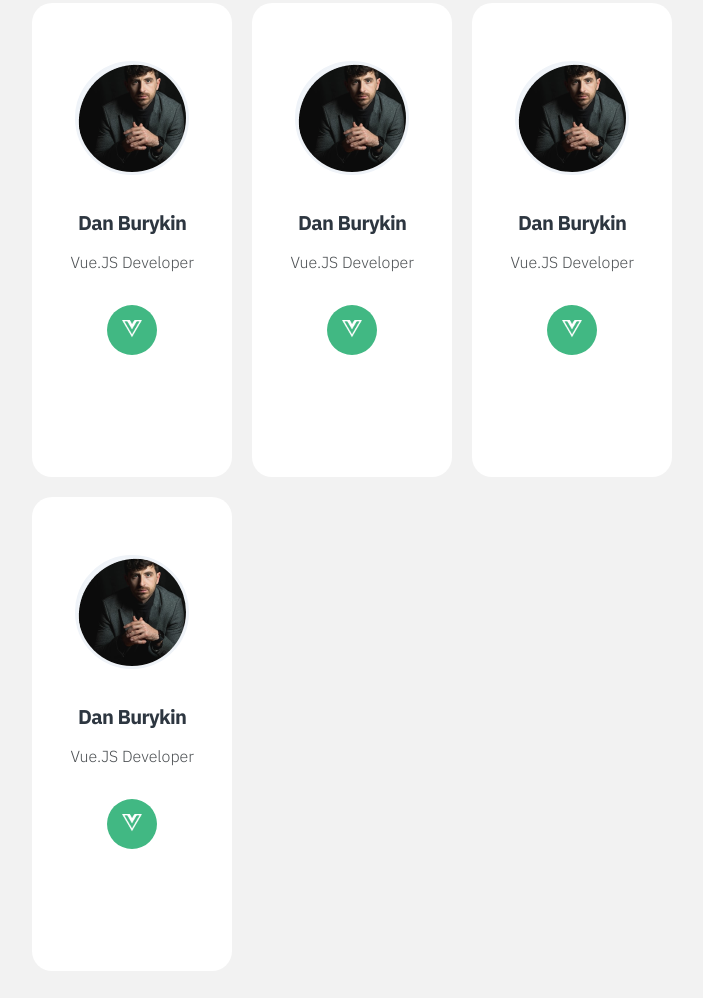
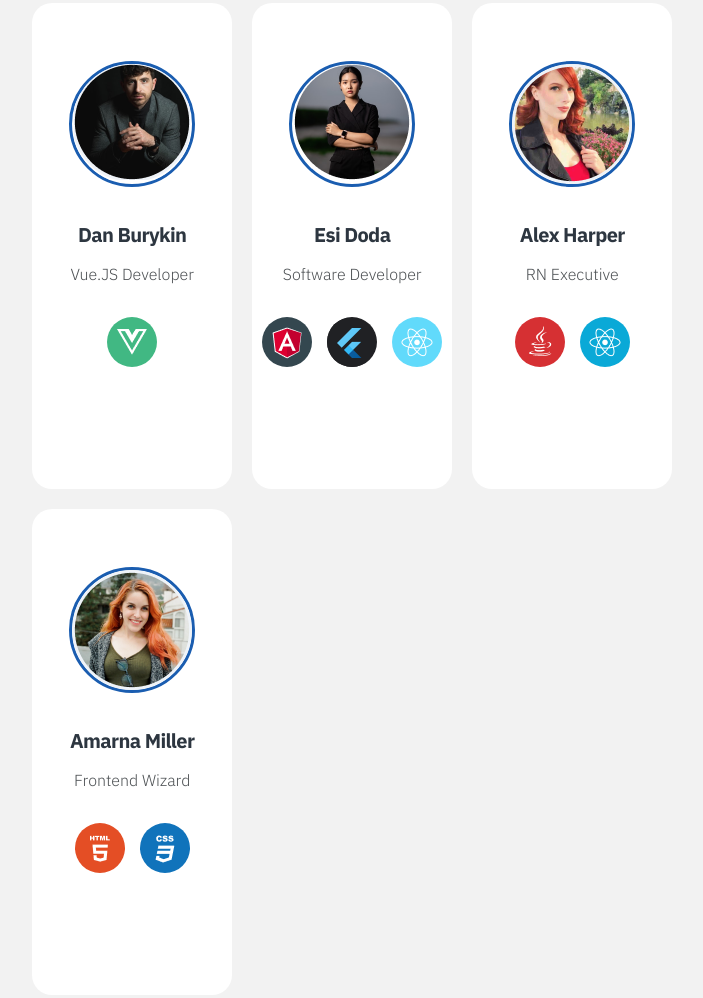
Before and after one commit to SuNsTr1kE/fed-online, a plain HTML site: page 11/index.html in a window 1280 px wide. Shown: the part 421-1419 px from the top of the page, without its empty margins (197-900 px from the left). Drawn offline with Linux system fonts and the light colour scheme.

Commit message:
переробка

```diff
--- a/11/index.html
+++ b/11/index.html
@@ -13,74 +13,81 @@
 <body>
     <main>
         <h1>
-            <strong>
-                Best Developers
-            </strong>
+            <strong>Best Developers</strong>
             On The Planet
         </h1>
-        <p class="sub-title-text">
-            This Product integrates with your favorite apps to automate workflows and ensure smooth, productive work days.
-        </p>
+        <p class="sub-title-text">This Product integrates with your favorite apps to automate workflows and ensure
+            smooth, productive work days.</p>
+
         <div class="card-row clearfix">
             <div class="user-card">
-                <div class="user-photo"><img src="/img/Oval.png" alt="user"></div>
-                <h4>
-                    Dan Burykin
-                </h4>
-                <p>
-                    Vue.JS Developer
-                </p>
+                <div class="user-photo">
+                    <img src="/img/Dan.png" alt="user">
+                </div>
+                <h4>Dan Burykin</h4>
+                <p>Vue.JS Developer</p>
                 <div class="skills">
-                    <div class="slill-item vue">
-                        <img src="/img/Just Logo.png" alt="logo">
-                    </div>
-                </div>
-            </div>
-            <div class="user-card">
-                <div class="user-photo"><img src="/img/Oval.png" alt="user"></div>
-                <h4>
-                    Dan Burykin
-                </h4>
-                <p>
-                    Vue.JS Developer
-                </p>
-                <div class="skills">
-                    <div class="slill-item vue">
-                        <img src="/img/Just Logo.png" alt="logo">
-                    </div>
-                </div>
-            </div>
-            <div class="user-card">
-                <div class="user-photo"><img src="/img/Oval.png" alt="user"></div>
-                <h4>
-                    Dan Burykin
-                </h4>
-                <p>
-                    Vue.JS Developer
-                </p>
-                <div class="skills">
-                    <div class="slill-item vue">
-                        <img src="/img/Just Logo.png" alt="logo">
-                    </div>
-                </div>
-            </div>
-            <div class="user-card">
-                <div class="user-photo"><img src="/img/Oval.png" alt="user"></div>
-                <h4>
-                    Dan Burykin
-                </h4>
-                <p>
-                    Vue.JS Developer
-                </p>
-                <div class="skills">
-                    <div class="slill-item vue">
-                        <img src="/img/Just Logo.png" alt="logo">
+                    <div class="skill-item vue">
+                        <img class="img-logo1" src="/img/Just Logo.png" alt="logo">
                     </div>
                 </div>
             </div>
 
+            <div class="user-card">
+                <div class="user-photo">
+                    <img src="/img/Esi.png" alt="user">
+                </div>
+                <h4>Esi Doda</h4>
+                <p>Software Developer</p>
+                <div class="skills">
+                    <div class="skill-item vue1">
+                        <img class="img-logo2"  src="/img/Just LogoA.png" alt="logo">
+                    </div>
+                    <div class="skill-item vue2">
+                        <img class="img-logo3"  src="/img/logo blue.png" alt="logo">
+                    </div>
+                    <div class="skill-item vue3">
+                        <img class="img-logo4"  src="/img/logo atom.png" alt="logo">
+                    </div>
+                </div>
+            </div>
+
+            <div class="user-card">
+                <div class="user-photo">
+                    <img src="/img/Alex.png" alt="user">
+                </div>
+                <h4>Alex Harper</h4>
+                <p>RN Executive</p>
+                <div class="skills">
+                    <div class="skill-item vue4">
+                        <img class="img-logo5" src="/img/logo java.png" alt="logo">
+                    </div>
+                    <div class="skill-item vue5">
+                        <img class="img-logo6" src="/img/logo atom.png" alt="logo">
+                    </div>
+                </div>
+            </div>
+
+            <div class="user-card">
+                <div class="user-photo">
+                    <img src="/img/Amarna.png" alt="user">
+                </div>
+                <h4>Amarna Miller</h4>
+                <p>Frontend Wizard</p>
+                <div class="skills">
+                    <div class="skill-item vue6">
+                        <img class="img-logo7" src="/img/Just html.png" alt="logo">
+                    </div>
+                    <div class="skill-item vue7">
+                        <img class="img-logo8" src="/img/Just css.png" alt="logo">
+                    </div>
+                </div>
+            </div>
         </div>
+        </div>
+
+
+
     </main>
+
 </body>
-
-</html>
--- a/11/style11/style.css
+++ b/11/style11/style.css
@@ -1,28 +1,32 @@
-*{
+* {
     box-sizing: border-box;
 }
-body{
+
+body {
     font-family: 'IBM Plex Sans', sans-serif;
     font-size: 16px;
     background-color: #F2F2F2;
 }
+
 .clearfix::after {
     content: "";
     clear: both;
     display: table;
 }
-main{
-	/* width: 1243px; */
+
+main {
     width: 65%;
     margin: 0 auto;
     padding: 142px 0 128px;
 }
-h1>strong{
+
+h1>strong {
     color: #2D3640;
     font-weight: 600;
     letter-spacing: -0.5px;
 }
-h1{
+
+h1 {
     color: #2D3640;
     font-size: 48px;
     font-style: normal;
@@ -30,7 +34,8 @@ h1{
     line-height: 80px;
     letter-spacing: -0.5px;
 }
-.sub-title-text{
+
+.sub-title-text {
     max-width: 695px;
     color: #2B292D;
     font-size: 20px;
@@ -39,10 +44,9 @@ h1{
     line-height: 40px;
     margin-bottom: 50px;
 }
-.user-card{
+
+.user-card {
     padding: 58px 0 122px;
-	/* width: 295px;  */
-	width: 23%;
     min-width: 200px;
     background-color: #fff;
     text-align: center;
@@ -52,22 +56,29 @@ h1{
     border-radius: 20px;
     overflow: hidden;
 }
-.card-row .user-card:last-child{
+.card-row .user-card:last-child {
     margin-right: 0;
 }
-.user-photo{
-	max-width: 114px;
-	max-height: 114px;
+
+.user-photo {
+    max-width: 120px;
+    max-height: 120px;
+    margin-left: 86px;
     border-radius: 100%;
     overflow: hidden;
     margin: 0 auto;
-	border: 3px solid #EFF3F8;
+    border: 3px solid #1a5db0;
     }
-.user-photo{
+
+.user-photo {
    width: 100%;
     height: auto;
+    box-sizing: content-box;
 }
-.user-card h4{
+
+
+
+.user-card h4 {
     color: #2D3640;
     text-align: center;
     font-size: 20px;
@@ -76,37 +87,95 @@ h1{
     line-height: normal;
     letter-spacing: -0.625px;
     margin: 34px 0 4px;
+
 }
-.user-card p{
-	color: #4B4F52;
+
+.user-card p {
+    color: #4b4f52;
     font-size: 16px;
     font-style: normal;
     font-weight: 300;
     line-height: normal;
     margin-bottom: 33px;
 }
-.skills{
+
+.skills {
     text-align: center;
     font-size: 0;
 }
-.slill-item{
+
+.skill-item {
     width: 50px;
     height: 50px;
-	overflow: hidden;
     border-radius: 100%;
     text-align: center;
-	padding: 10px;
     display: inline-block;
     margin-right: 15px;
+    overflow: hidden;
 }
-.skills .slill-item:last-child{
+
+.skills .skill-item:last-child {
     margin-right: 0;
 }
-.slill-item>img{
-	width: 100%;
+.vue {
+    background-color: #41B883;
+}
+.vue1{
+    background-color: #34474F;
+}
+.vue2{
+    background-color: #202124;
+}
+
+.vue3{
+    background-color: #61DAFB;
+}
+
+.vue4{
+    background-color: #D63033;
+}
+
+.vue5{
+    background-color: #0AA9D7;
+}
+
+.vue6{
+    background-color: #E44E25;
+}
+
+.vue7{
+    background-color: #1073BB;
+}
+
+.img-logo1{
+    padding: 10px;
+    margin-top: 2px;
+}
+
+.img-logo2{
+    padding: 10px;
+    margin-top: 0px;
+}
+.img-logo3{
+    margin-top: 1px;
+    margin-left: -5px;
+}
+.img-logo4{
+    padding: 8px;
+ }
+.img-logo5{
+    padding: 8px;
 
 }
-.vue{
-	padding: 15px;
-	background-color: #41B883;
+.img-logo6{
+    padding: 8px;
+
 }
+.img-logo7{
+    padding: 10px;
+    margin-top: 2px;
+}
+.img-logo8{
+    padding: 10px;
+    margin-top: 2px;
+}
```
Also changed, not shown: img/Alex.png (added), img/Amarna.png (added), img/Dan.png (renamed from img/Oval.png), img/Esi.png (added), img/Just LogoA.png (added), img/Just css.png (added), img/Just html.png (added), img/logo atom.png (added), img/logo blue.png (added), img/logo java.png (added). Lines whose indentation alone changed are shown as unchanged.
